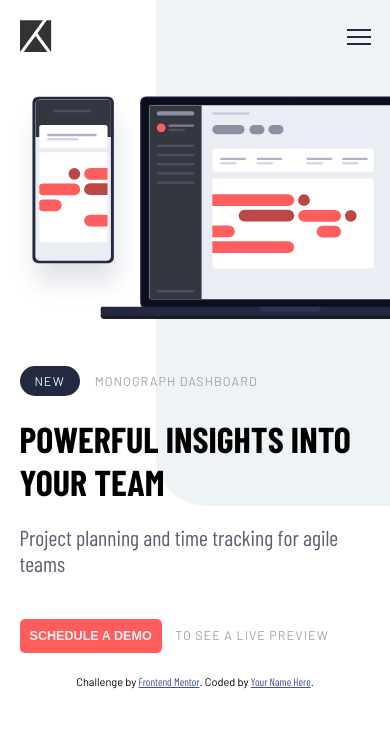
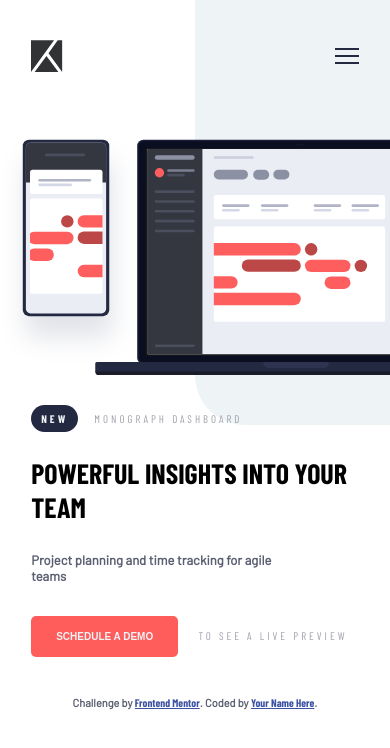
Before and after one commit to mladendjokovic/project-tracking-intro, a plain HTML site: page index.html in a window 390 px wide. Drawn offline with nearby package versions, Linux system fonts and the light colour scheme.

Commit message:
Changed the h3 to h2, and h5 to h3 to resolve accessibility issues. Fixed positioning and spacing.

```diff
--- a/index.html
+++ b/index.html
@@ -8,11 +8,6 @@
 
   <title>Frontend Mentor | Project tracking intro component</title>
 
-  <!-- Feel free to remove these styles or customise in your own stylesheet 👍 -->
-  <style>
-    .attribution { font-size: 11px; text-align: center; }
-    .attribution a { color: hsl(228, 45%, 44%); }
-  </style>
 </head>
 <body>
   <header>
@@ -34,19 +29,19 @@
   </header>
   <main>
   <div class="hero-text">
-    <h5>
+    <h3>
       <span>New</span>Monograph Dashboard
-    </h5>
+    </h3>
     <h1>
       Powerful insights into your team
     </h1>
+    <p>
+      Project planning and time tracking for agile teams
+    </p>
     <h3>
-      Project planning and time tracking for agile teams
+      <button>Schedule a demo</button>
+      to see a live preview
     </h3>
-    <div class="schedule">
-      <button>Schedule a demo</button>
-      <h5>to see a live preview</h5>
-    </div>
   </div>
   <div class="hero">
     <img src="./images/illustration-devices.svg" alt="">
--- a/main.css
+++ b/main.css
@@ -6,41 +6,34 @@
     --dark-grayish-blue: hsl(230, 11%, 40%);
     --grayish-blue: hsl(231, 7%, 65%);
     --light-grayish-blue: hsl(207, 33%, 95%);
+}
+/* *, *::before, *::after  */
+*{
     margin: 0;
     padding: 0;
     -moz-box-sizing: border-box;
     -webkit-box-sizing: border-box;
     box-sizing: border-box;
-    font-size: 18px;
 }
 body {
-    margin: 0;
-    padding: 0;
     font-family: 'Barlow', sans-serif;
+    height: 100vh;
 }
 
 h1, h2, h3, a {
     font-family: 'Barlow Condensed', sans-serif;
 }
-
 main, nav {
     display: flex;
     justify-content: space-between;
-
 }
 nav {
     width: 80%;
-    margin: 50px auto 0;
+    margin: 60px auto 0;
     align-items: center;
-}
-main {
-    margin: 80px auto 80px;
 }
 .toggle-icon {
     display: none;
-}
-.hero-text, .hero {
-    flex: 1;
 }
 li {
     display: inline-block;
@@ -49,10 +42,10 @@ li {
 li a {
     margin-left: 40px;
     font-weight: 700;
-    padding: 10px;
     color: var(--very-dark-blue);
     text-transform: uppercase;
     text-decoration: none;
+    font-size: 14px;
 }
 .unique a {
     margin-left: 80px;
@@ -76,44 +69,51 @@ li:hover {
     text-decoration: underline;
     cursor: pointer;
 }
+main {
+    margin: 120px 0 0 10%;
+}
 .hero {
+    width: 53.125%;
     overflow: hidden;
 }
 .hero img {
-    position: relative;
     display: block;
-    left: -35px;
+    height: 455px;
+    width: auto;
 }
 .hero-text {
     justify-self: center;
-    margin: 50px 0 0 10%;
+    margin-top: 30px;
+    width: 35%;
 }
-h5 {
+h3 {
     text-transform: uppercase;
     color: var(--grayish-blue);
-    letter-spacing: 3px;
+    font-size: 14px;
+    letter-spacing: 4px;
     font-weight: 400;
 }
-h5 span {
+h3 span {
     background-color: var(--very-dark-blue);
     display: inline-block;
-    padding: 7px 15px;
-    border-radius: 15px;
+    padding: 7px 10px;
+    border-radius: 14px;
+    margin-right: 16px;
     color: var(--light-grayish-blue);
-    margin-right: 15px;
+    font-weight: 700;
 }
 h1 {
     text-transform: uppercase;
     font-weight: 700;
-    font-size: 4em;
-    margin: 10px 0 20px;
-    width: 90%;
+    font-size: 45px;
+    margin: 29px 0 45px 0;
 }
 
-h3 {
+p {
     color: var(--dark-grayish-blue);
-    font-size: 1.2em;
-    font-weight: 400;
+    font-size: 15px;
+    font-family: 'Barlow', sans-serif;
+    font-weight: 700;
     margin-bottom: 50px;
     width: 70%;
 }
@@ -121,151 +121,144 @@ h3 {
 button {
     color: var(--light-grayish-blue);
     background-color: var(--red);
-    padding: 20px;
+    font-size: 14px;
+    padding: 18px 34px;
     text-transform: uppercase;
     border: none;
     border-radius: 5px;
     cursor: pointer;
     font-weight: 700;
+    margin-right: 25px;
 }
 button:hover {
     opacity: 0.8;
-}
-.schedule h5 {
-    display: inline-block;
-    margin-left: 25px;
 }
 body::before {
     content: "";
     position: absolute;
     top: 0;
     right: 0;
-    width: 49%;
-    height: 50%;
+    width: 50%;
+    max-width: 700px;
+    height: 55%;
+    max-height: 425px;
     background-color: var(--light-grayish-blue);
     border-bottom-left-radius: 50px;
     z-index: -1;
 }
 
-@media screen and (max-width: 1270px) {
+.attribution {
+    font-size: 11px;
+    text-align: center;
+    margin: 10% auto 0;
+}
+.attribution a {
+    color: hsl(228, 45%, 44%);
+}
+
+@media screen and (max-width: 1150px) {
+    main {
+        margin-top: 100px;
+    }
+    .hero img{
+        height: 400px;
+    }
+    .hero-text {
+        width: 44%;
+    }
+    h3 {
+        letter-spacing: 3px;
+    }
+    button {
+        margin-right: 15px;
+    }
+}
+@media screen and (max-width: 1024px) {
     nav {
-        margin-top: 30px;
-    }
-    li a {
-        margin-left: 30px;
-        padding: 0;
+        width: 90%;
+        margin: 60px auto 0;
     }
     main {
-        margin: 60px auto;
+        margin: 80px 0 0 5%;
+    }
+    nav {
+        margin-top: 40px;
+    }
+}
+
+@media screen and (max-width: 910px){
+
+    h1 {
+        font-size: 43px;
+    }
+    .hero img{
+        height: 400px;
+    }
+    h3 {
+        white-space: nowrap;
+    }
+}
+
+@media screen and (max-width: 760px) {
+    nav{
+        width: 84%;
+    }
+    main {
+        display: flex;
+        flex-direction: column;
+        margin-left: 0;
+    }
+    .hero {
+        order: 1;
+        width: 100%;
+        margin-left: 0;
+    }
+    .hero img {
+        height: 300px;
+        margin: 0 auto;
     }
     .hero-text {
-        margin-top: 30px;
-    }
-    .hero img {
-        width: auto;
+        margin-left: 8%;
+        order: 2;
+        width: unset;
+        max-width: 100%;
     }
     h1 {
-        font-size: 3em;
+        font-size: 45px;
+        margin: 24px 0 28px 0;
+    }
+    h3, p {
+        font-size: 14px;
     }
     h3 {
-        margin-bottom: 40px;
+        letter-spacing: 3px;
     }
-    .schedule h5 {
-        margin-left: 10px;
-    }
-}
-@media screen and (max-width: 980px) {
-    nav {
-        width: 90%;
-        margin: 25px auto;
-    }
-    main {
-        margin: 50px auto;
-    }
-    .hero-text {
-        margin: 20px 0 0 5%;
-
-    }
-    h3 {
-        margin-bottom: 30px;
-    }
-    h1 {
-        width: 95%;
+    p {
+        margin-bottom: 32px;
     }
     button {
-        padding: 10px;
+        padding: 15px 25px;
     }
-    h5 {
-        letter-spacing: 1px;
+
+}
+@media screen and (max-width: 550px) {
+    main {
+        margin-top: 60px;
     }
-}
-@media screen and (max-width: 800px){
-    main {
-        flex-direction: column;
-        justify-content: center;
-    }
-    .hero, .hero-text {
-        flex: unset;
-        margin: 0 auto 20px;
-    }
-    .hero-text {
-        order: 1;
-        max-width: 80%;
-        margin: 0 auto;
-    }
-    .hero img {
-        max-width: 100%;
-        width: auto;
-        /* height: 40vh; */
-        left: 0;
-    }
-    .hero-text {
-        order: 2;
-    }
-}
-@media screen and (max-width: 570px) {
     .toggle-icon {
         display: inline-block;
     }
     .close-icon {
         display: none;
     }
-    nav {
-        margin: 20px auto 10px;
-    }
-    main {
-        margin: 0 auto;
-    }
-    .hero-text {
-        max-width: 90%;
-    }
-    .hero {
-        padding: 25px 0;
-        margin: 20px 0;
-    }
-    .hero img{
-        transform: scale(1.2);
-        left: 50px;
-    }
-    body::before {
-        height: 60%;
-        width: 60%;
-    }
-    h1 {
-        font-size: 2em;
-    }
-    h3 {
-        font-size: 1.2em;
-        width: 100%;
-    }
-    h5, button {
-        font-size: 0.7em;
+    .hero img {
+        margin: 0 0;
     }
     ul {
         position: absolute;
         top: 80px;
-        left: 5%;
-        width: 90%;
+        left: 8%;
+        width: 84%;
         margin: 0 auto;
         text-align: center;
         background-color: #fff;
@@ -293,10 +286,9 @@ body::before {
         height: 1px;
         top: -15px;
         left: 5%;
-        transform: translate(0,0);
     }
     .show-nav {
-        height: 205px;
+        height: 200px;
         opacity: 1;
         z-index: 2;
         pointer-events: all;
@@ -308,3 +300,20 @@ body::before {
         display: none;
     }
 }
+@media screen and (max-width: 400px) {
+    .hero img {
+        height:  240px;
+    }
+    h1 {
+        font-size: 28px;
+    }
+    h3 {
+        font-size: 11px;
+    }
+    p {
+        font-size: 13px;
+    }
+    button {
+        font-size: 10px;
+    }
+}
```
